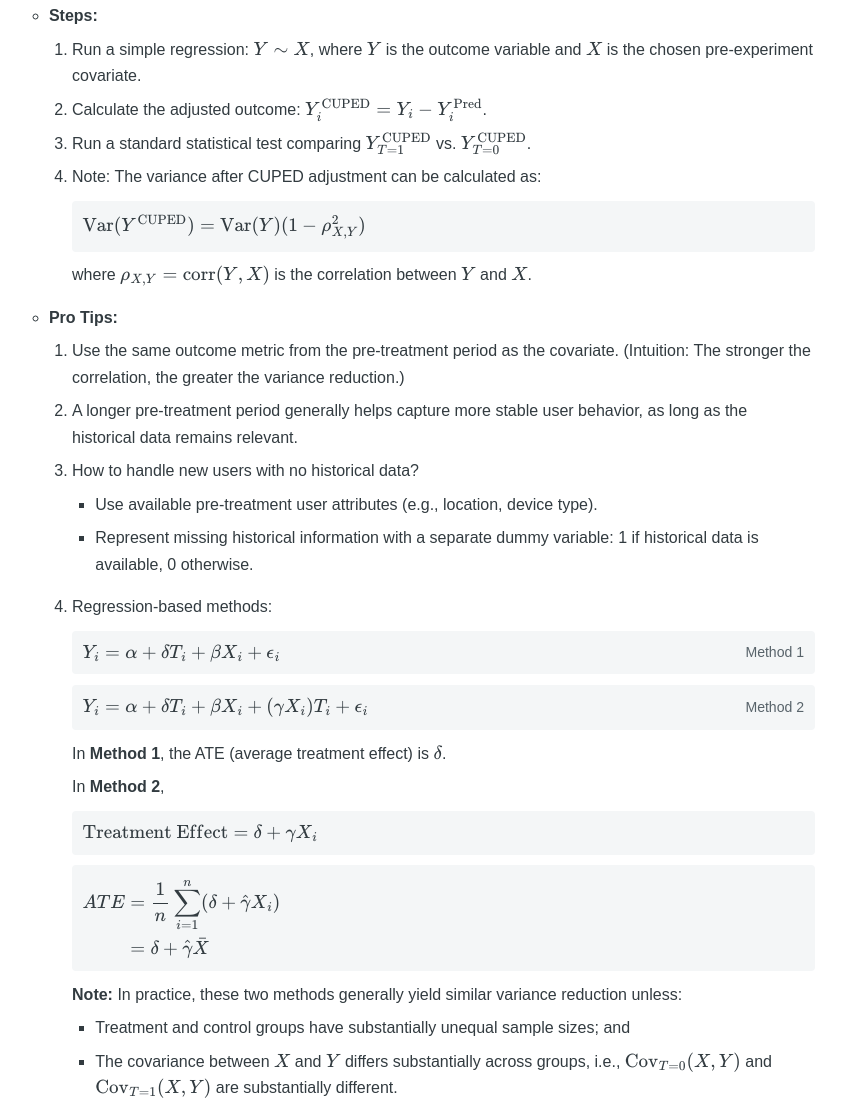
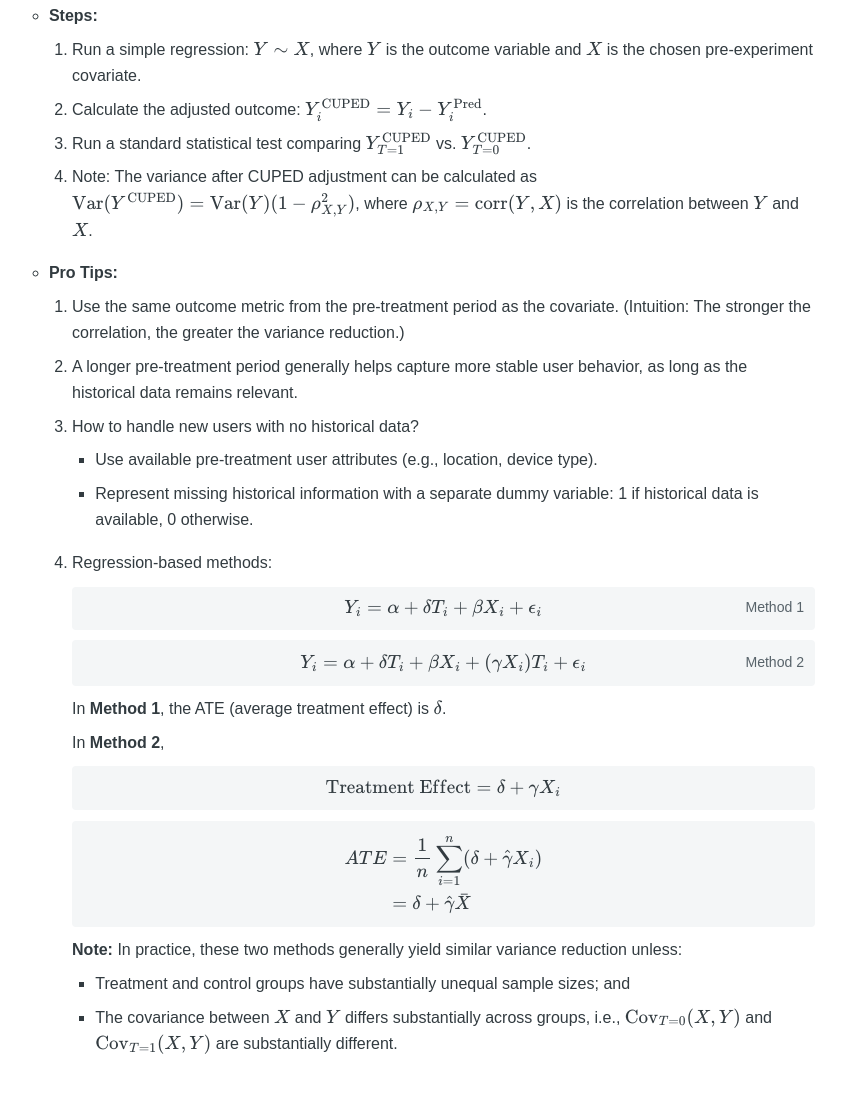
Before and after one commit to sichaoj/sichaoj.github.io, a plain HTML site: page writeups/ab-testing-zero-inflated-data.html in a window 1280 px wide. Shown: the part 2935-4040 px from the top of the page, without its empty margins (334-1178 px from the left). Drawn offline with nearby package versions, Linux system fonts and the light colour scheme.

Commit message:
Refine follow-up excerpt and equation layout

```diff
--- a/writeups/ab-testing-zero-inflated-data.html
+++ b/writeups/ab-testing-zero-inflated-data.html
@@ -19,10 +19,15 @@ figcaption{font-size:.88rem;color:#58636a;margin-top:6px}
 article section ul,article section ol{padding-inline-start:1.45rem;margin-block:.45rem 1rem}
 article section li>p{margin:.45rem 0}
 article section li>ul,article section li>ol{margin-top:.3rem}
-.equation{display:flex;flex-wrap:wrap;align-items:center;justify-content:space-between;gap:.25rem .8rem;max-width:100%;overflow-x:auto;margin:.65rem 0;padding:.4rem .65rem;background:#f4f6f7;border-radius:4px}
-.equation-math{flex:1 0 auto}
-.equation mjx-container[display="true"]{margin:.35em 0!important;text-align:left!important}
-.equation-label{color:#58636a;font-size:.88rem;white-space:nowrap}
+.equation{position:relative;max-width:100%;overflow-x:auto;margin:.65rem 0;padding:.4rem .65rem;background:#f4f6f7;border-radius:4px;text-align:center}
+.equation-math{min-width:max-content}
+.equation:has(.equation-label) .equation-math{margin-inline:4.5rem}
+.equation mjx-container[display="true"]{margin:.35em 0!important;text-align:center!important}
+.equation-label{position:absolute;right:.65rem;top:50%;transform:translateY(-50%);color:#58636a;font-size:.88rem;white-space:nowrap}
+@media(max-width:620px){
+.equation:has(.equation-label) .equation-math{margin-inline:0}
+.equation-label{position:static;display:block;transform:none;text-align:right}
+}
 
 @media(min-width:801px){figure.wide-plot{width:min(1500px,calc(100vw - var(--sidebar) - 48px))}}
 </style><script defer src="https://cdn.jsdelivr.net/npm/mathjax@3.2.2/es5/tex-chtml.js"></script></head><body>
@@ -92,9 +97,7 @@ article section li>ul,article section li>ol{margin-top:.3rem}
 </li>
 <li><p>Run a standard statistical test comparing \(Y^{\text{CUPED}}_{T=1}\) vs. \(Y^{\text{CUPED}}_{T=0}\).</p>
 </li>
-<li><p>Note: The variance after CUPED adjustment can be calculated as:</p>
-<div class="equation"><div class="equation-math">\[\operatorname{Var}(Y^{\text{CUPED}}) = \operatorname{Var}(Y)(1-\rho_{X,Y}^2)\]</div></div>
-<p>where \(\rho_{X,Y} = \operatorname{corr}(Y, X)\) is the correlation between \(Y\) and \(X\).</p>
+<li><p>Note: The variance after CUPED adjustment can be calculated as \(\operatorname{Var}(Y^{\text{CUPED}}) = \operatorname{Var}(Y)(1-\rho_{X,Y}^2)\), where \(\rho_{X,Y} = \operatorname{corr}(Y, X)\) is the correlation between \(Y\) and \(X\).</p>
 </li></ol>
 </li>
 <li><p><strong>Pro Tips:</strong></p>
```
Also changed, not shown: blog.html (+1 -1 lines).
